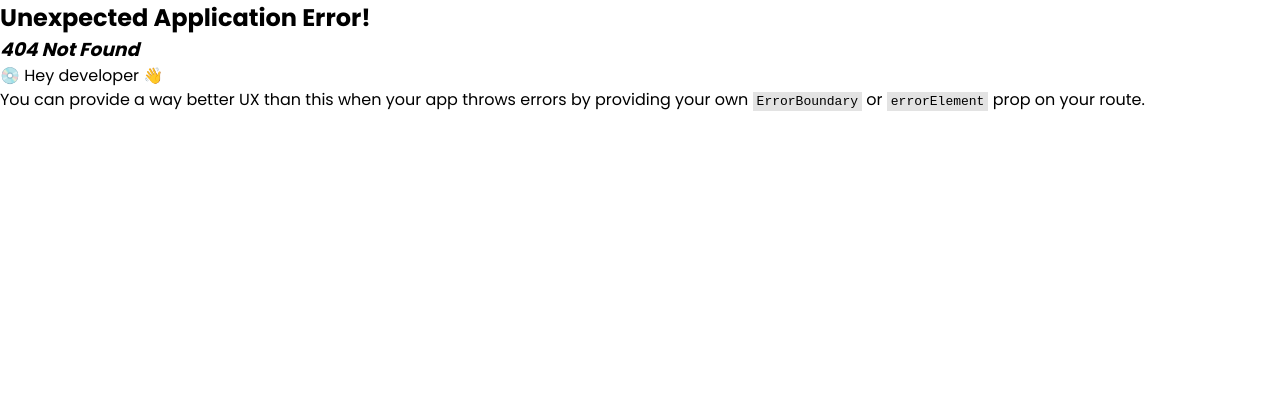
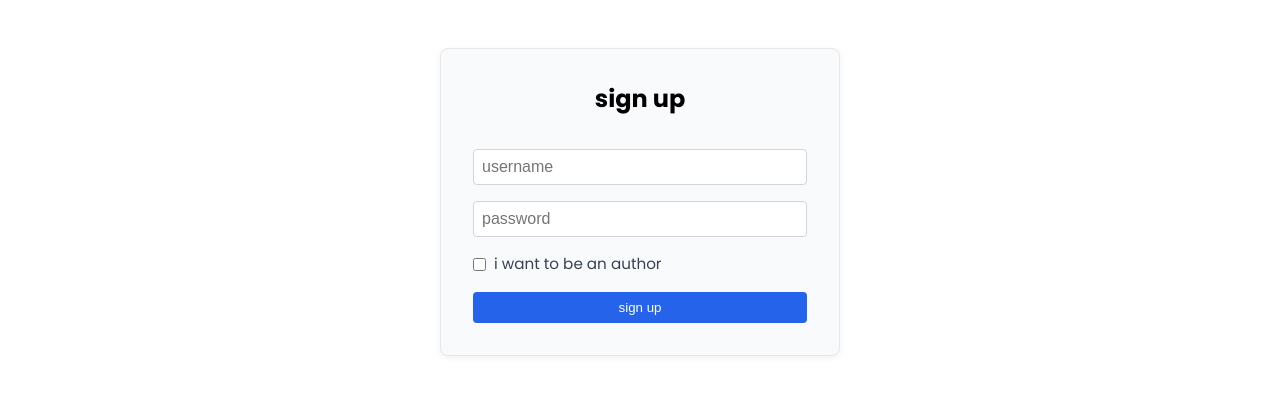
Before and after one commit to ssendns/blog-me, a React (Vite) app in the folder frontend-public/: page /sign-up in a window 1280 px wide. Before the commit this address had no page. Shown: the top 394 px of the page. Built offline with nearby package versions, Linux system fonts and the light colour scheme.

Commit message:
autentification pages created

```diff
--- a/frontend-public/src/RouterWrapper.jsx
+++ b/frontend-public/src/RouterWrapper.jsx
@@ -1,6 +1,8 @@
 import { createBrowserRouter, RouterProvider } from "react-router-dom";
 import Posts from "./pages/Posts";
 import Post from "./pages/Post";
+import SignUp from "./pages/SignUp";
+import LogIn from "./pages/LogIn";
 
 function RouterWrapper() {
   const router = createBrowserRouter([
@@ -9,6 +11,8 @@ function RouterWrapper() {
       element: <Posts />,
     },
     { path: "/posts/:id", element: <Post /> },
+    { path: "/sign-up", element: <SignUp /> },
+    { path: "/log-in", element: <LogIn /> },
   ]);
 
   return <RouterProvider router={router} />;
--- /dev/null
+++ b/frontend-public/src/assets/auth.css
@@ -0,0 +1,48 @@
+.auth-form {
+  max-width: 400px;
+  margin: 3rem auto;
+  padding: 2rem;
+  border: 1px solid #e5e7eb;
+  border-radius: 8px;
+  background-color: #f9fafb;
+  box-shadow: 0 2px 6px rgba(0, 0, 0, 0.06);
+  display: flex;
+  flex-direction: column;
+  gap: 1rem;
+}
+
+.auth-form h1 {
+  font-size: 1.5rem;
+  margin-bottom: 1rem;
+  text-align: center;
+}
+
+.auth-form input[type="text"],
+.auth-form input[type="password"],
+.auth-form input[type="email"] {
+  padding: 0.5rem;
+  border: 1px solid #d1d5db;
+  border-radius: 4px;
+  font-size: 1rem;
+}
+
+.auth-form .checkbox-label {
+  display: flex;
+  align-items: center;
+  gap: 0.5rem;
+  font-size: 0.95rem;
+  color: #374151;
+}
+
+.auth-form button {
+  padding: 0.5rem 1rem;
+  background-color: #2563eb;
+  color: white;
+  border: none;
+  border-radius: 4px;
+  cursor: pointer;
+}
+
+.auth-form button:hover {
+  background-color: #1d4ed8;
+}
--- /dev/null
+++ b/frontend-public/src/pages/LogIn.jsx
@@ -0,0 +1,56 @@
+import { useState } from "react";
+import { useNavigate } from "react-router-dom";
+import "../assets/auth.css";
+
+export default function LogIn() {
+  const [username, setUsername] = useState("");
+  const [password, setPassword] = useState("");
+  const navigate = useNavigate();
+
+  const handleSubmit = async (e) => {
+    e.preventDefault();
+
+    try {
+      const res = await fetch("http://localhost:3000/log-in", {
+        method: "POST",
+        headers: { "Content-Type": "application/json" },
+        body: JSON.stringify({ username, password }),
+      });
+
+      if (!res.ok) throw new Error("failed to log in");
+
+      const data = await res.json();
+      localStorage.setItem("token", data.token);
+      localStorage.setItem("role", data.role);
+
+      if (data.role === "AUTHOR") {
+        navigate("/posts");
+      } else {
+        navigate("/posts");
+      }
+    } catch (err) {
+      console.error("login failed:", err);
+    }
+  };
+
+  return (
+    <form className="auth-form" onSubmit={handleSubmit}>
+      <h1>log in</h1>
+      <input
+        type="text"
+        placeholder="username"
+        value={username}
+        onChange={(e) => setUsername(e.target.value)}
+        required
+      />
+      <input
+        type="password"
+        placeholder="password"
+        value={password}
+        onChange={(e) => setPassword(e.target.value)}
+        required
+      />
+      <button type="submit">log in</button>
+    </form>
+  );
+}
--- /dev/null
+++ b/frontend-public/src/pages/SignUp.jsx
@@ -0,0 +1,67 @@
+import { useState } from "react";
+import "../assets/auth.css";
+
+export default function SignUp() {
+  const [username, setUsername] = useState("");
+  const [password, setPassword] = useState("");
+  const [isAuthor, setIsAuthor] = useState(false);
+  const [authorCode, setAuthorCode] = useState("");
+
+  const handleSubmit = async (e) => {
+    e.preventDefault();
+
+    const body = { username, password, isAuthor, authorCode };
+
+    try {
+      const res = await fetch("http://localhost:3000/sign-up", {
+        method: "POST",
+        headers: { "Content-Type": "application/json" },
+        body: JSON.stringify(body),
+      });
+
+      if (!res.ok) throw new Error("failed to sign up");
+    } catch (err) {
+      console.error(err);
+    }
+  };
+
+  return (
+    <form className="auth-form" onSubmit={handleSubmit}>
+      <h1>sign up</h1>
+      <input
+        type="text"
+        placeholder="username"
+        value={username}
+        onChange={(e) => setUsername(e.target.value)}
+        required
+      />
+      <input
+        type="password"
+        placeholder="password"
+        value={password}
+        onChange={(e) => setPassword(e.target.value)}
+        required
+      />
+      <label className="checkbox-label">
+        <input
+          type="checkbox"
+          checked={isAuthor}
+          onChange={(e) => setIsAuthor(e.target.checked)}
+        />
+        i want to be an author
+      </label>
+
+      {isAuthor && (
+        <input
+          type="text"
+          placeholder="author secret code"
+          value={authorCode}
+          onChange={(e) => setAuthorCode(e.target.value)}
+          required
+        />
+      )}
+
+      <button type="submit">sign up</button>
+    </form>
+  );
+}
```
